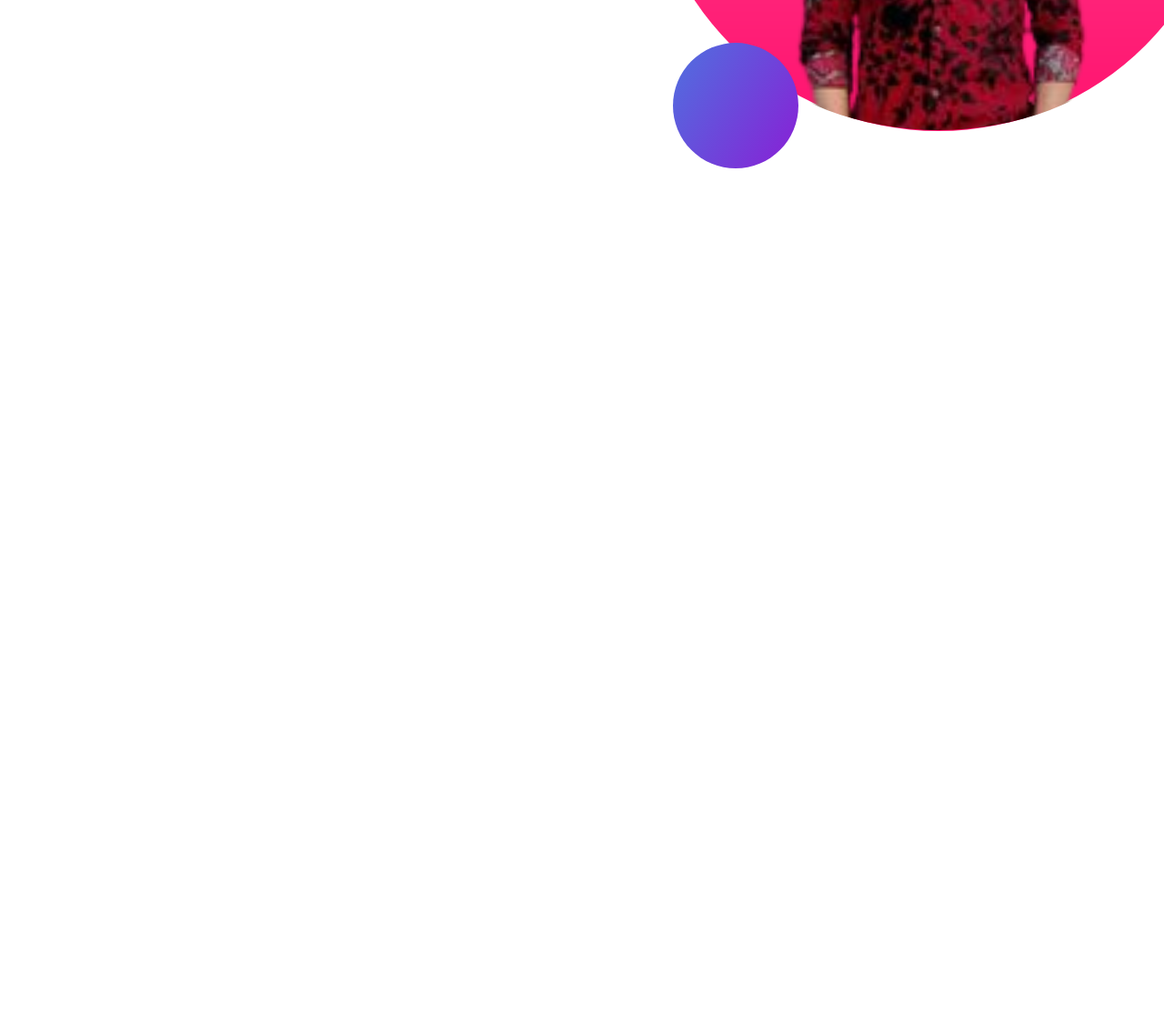
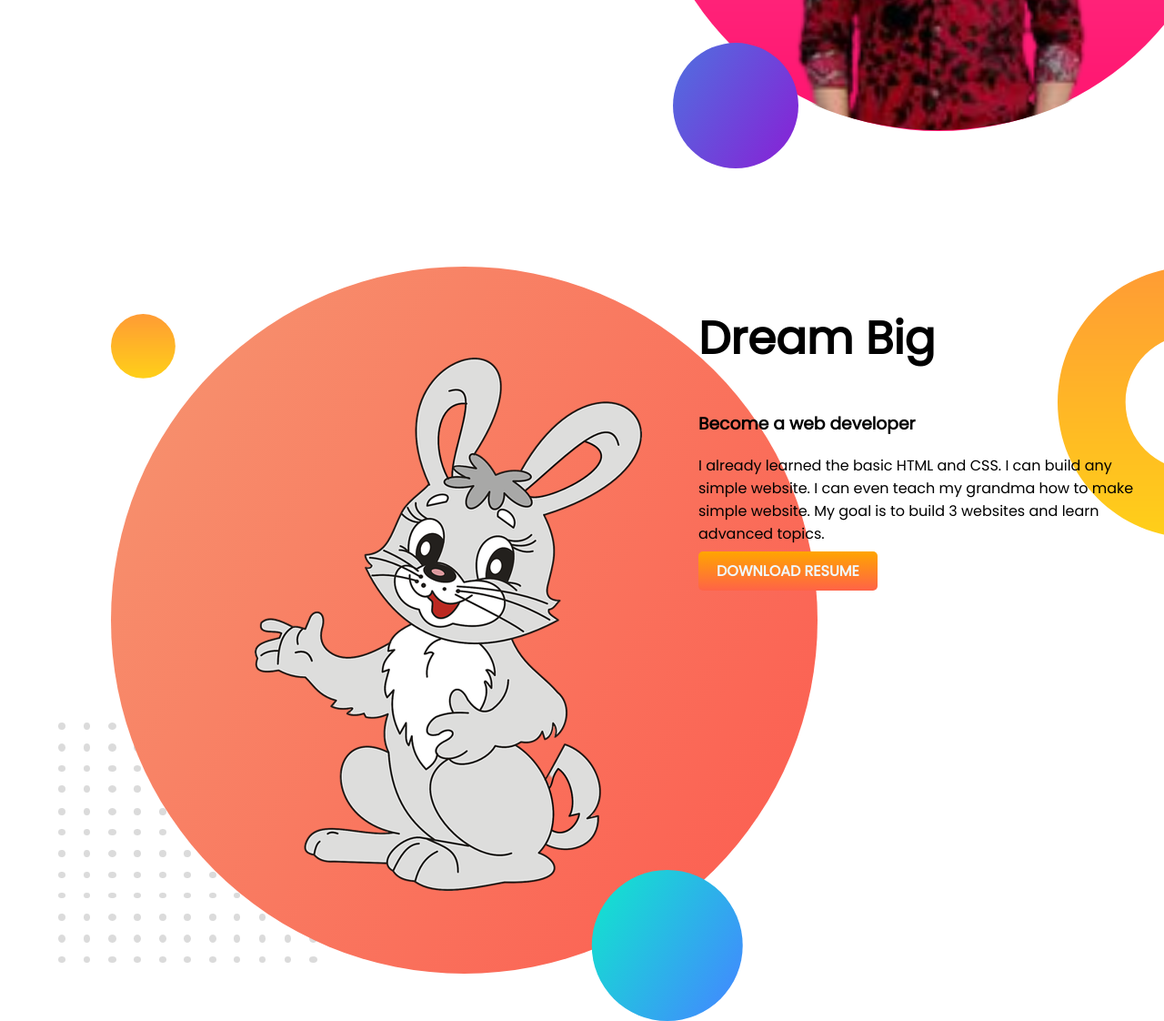
Before and after one commit to ashishkumardebnath/developer.portfolio, a plain HTML site: page index.html in a window 1280 px wide. Shown: the part 500-1622 px from the top of the page at 91% size. Before the commit the page ends 800 px from the top, so only its background shows below. Drawn offline with Linux system fonts and the light colour scheme.

Commit message:
dream added

```diff
--- a/index.html
+++ b/index.html
@@ -29,6 +29,21 @@
             <img src="images/ashish.png" alt="">
         </div>
     </section>
+    <section class="dream-big">
+        <div class="half-width">
+            <img src="images/my-bg.png" alt="">
+
+        </div>
+        <div class="half-width">
+            <h1>Dream Big</h1>
+            <h3>Become a web developer</h3>
+            <p>I already learned the basic HTML and CSS. I can build any simple website. I can even teach my grandma how
+                to make simple website. My goal is to build 3 websites and learn advanced topics.</p>
+                <a href class="link-button" target="_blank" href =" ">DOWNLOAD RESUME</a>
+
+        </div>
+
+    </section>
 
 </body>
 
--- a/style.css
+++ b/style.css
@@ -13,6 +13,7 @@ h1 {
 
 section {
     display: flex;
+    margin-bottom: 100px;
 }
 
 .half-width {
@@ -37,3 +38,8 @@ section {
     background-image: url(images/top-banner.png);
     background-repeat: no-repeat;
 }
+.dream-big{
+    background-image: url(images/dream-bg.png);
+    background-repeat: no-repeat;
+    background-position-x: right;
+}
```
Also changed, not shown: images/dream-bg.png (added), images/my-bg.png (added), images/tom.jpg-removebg-preview.png (added).
